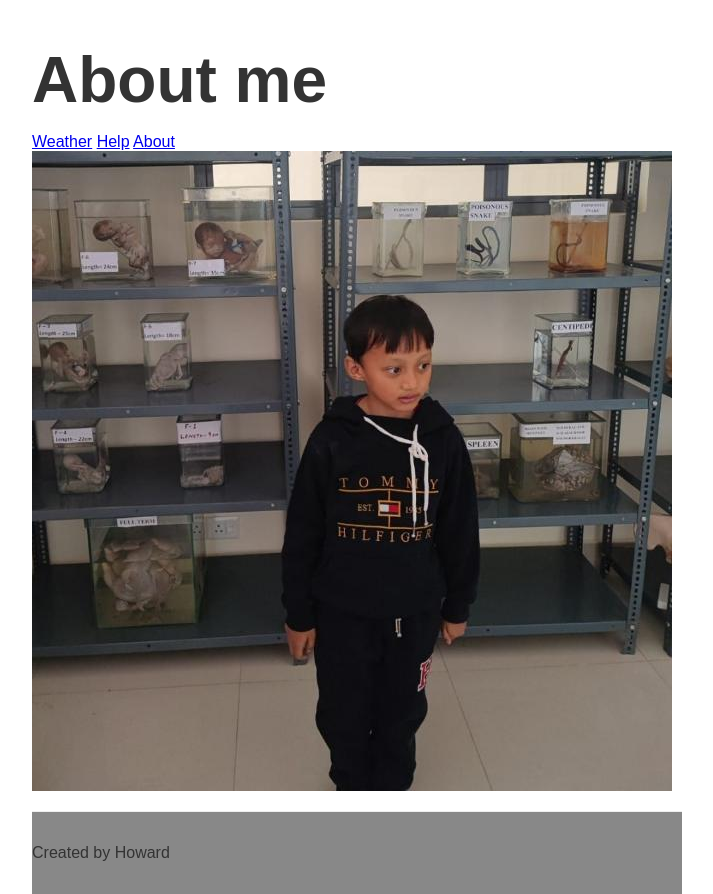
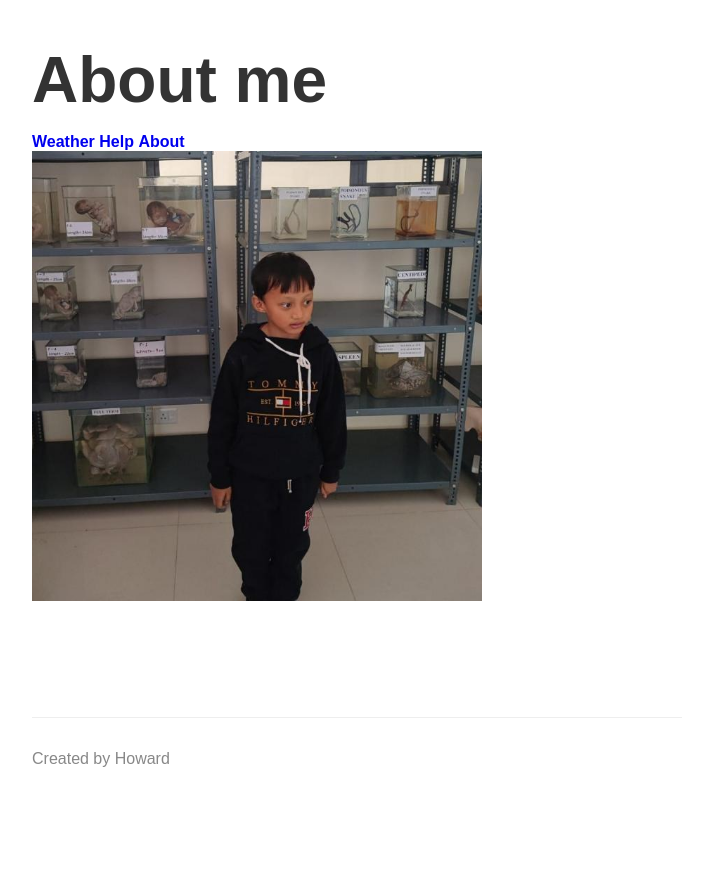
Before and after one commit to lalhming-muana/Web-Server-NODEJS, a Node server app: page /about in a window 1280 px wide. Shown: the whole page, without its empty margins (283-996 px from the left). After the commit the page ends 767 px from the top, so only its background shows below. Run offline with Node 20, Linux system fonts and the light colour scheme; some libraries are stand-ins or nearby versions.

Commit message:
the styling is completed

```diff
--- a/public/css/styles.css
+++ b/public/css/styles.css
@@ -3,11 +3,19 @@ body {
     font-family: arial;
     max-width: 650px;
     margin: 0 auto;
-    padding: 0 20px;
+    padding: 0 16px;
+
+    display: flex;
+    flex-direction: column;
+    min-height: 100vh
+}
+
+.main-content {
+    flex-grow: 1;
 }
 
 footer {
-    background: #888888;
+    color: #888888;
     border-top: 1px solid #eeeeee;
     margin-top: 16px;
     padding: 16px 0;
@@ -16,18 +24,30 @@ footer {
 header {
     margin-top: 16px;
     margin-bottom: 48px;
-
 }
 
 h1 {
     font-size: 64px;
     margin-bottom: 16px;
+}
+
+a:link{
+    text-decoration: none;
+    font-weight: 900;
 
 }
 
-header a{
+header a {
     color: #888888;
-    margin-right: 36px;
+    margin-right: 16px;
     text-decoration: none;
 
+
+
 }
+
+
+
+.portrait {
+    width: 450px;
+}
--- a/templates/views/about.hbs
+++ b/templates/views/about.hbs
@@ -5,11 +5,16 @@
     <meta http-equiv="X-UA-Compatible" content="IE=edge">
     <meta name="viewport" content="width=device-width, initial-scale=1.0">
     <link rel="stylesheet" href="/css/styles.css">
+    <link rel="icon" href="/img/weather.png">
     <title>About me</title>
 </head>
 <body>
-    <h1>{{>header}}</h1>
-    <img src="/img/bawihtea.jpg">
+    <div class="main-content">
+        <h1>{{>header}}</h1>
+        <img class="portrait" src="/img/bawihtea.jpg">
+
+    </div>
+
     {{>footer}}
 
 </body>
```
Also changed, not shown: templates/views/404.hbs (+7 -3 lines), templates/views/help.hbs (+8 -3 lines), templates/views/index.hbs (+8 -1 lines), public/img/weather.png (added).
